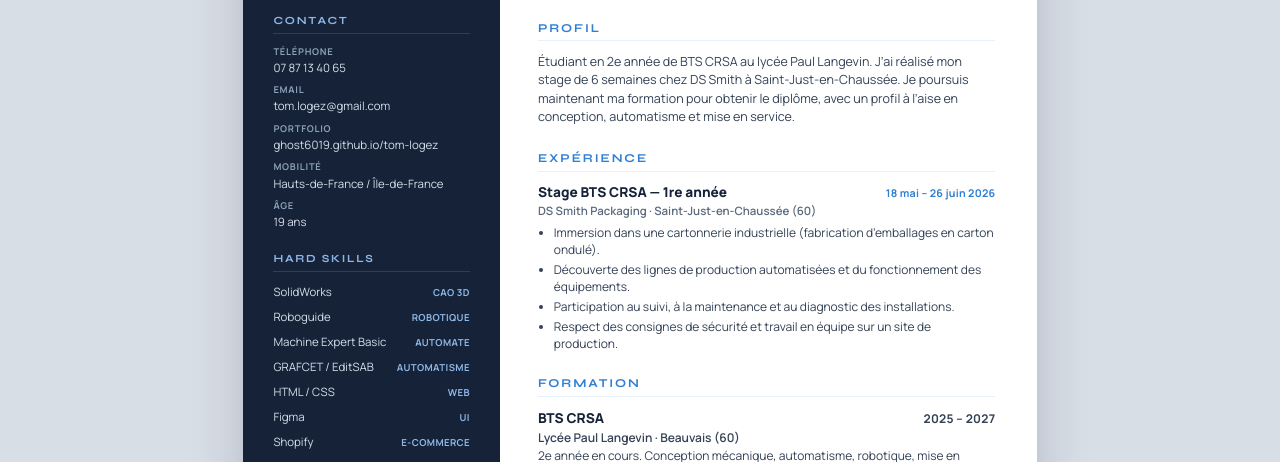
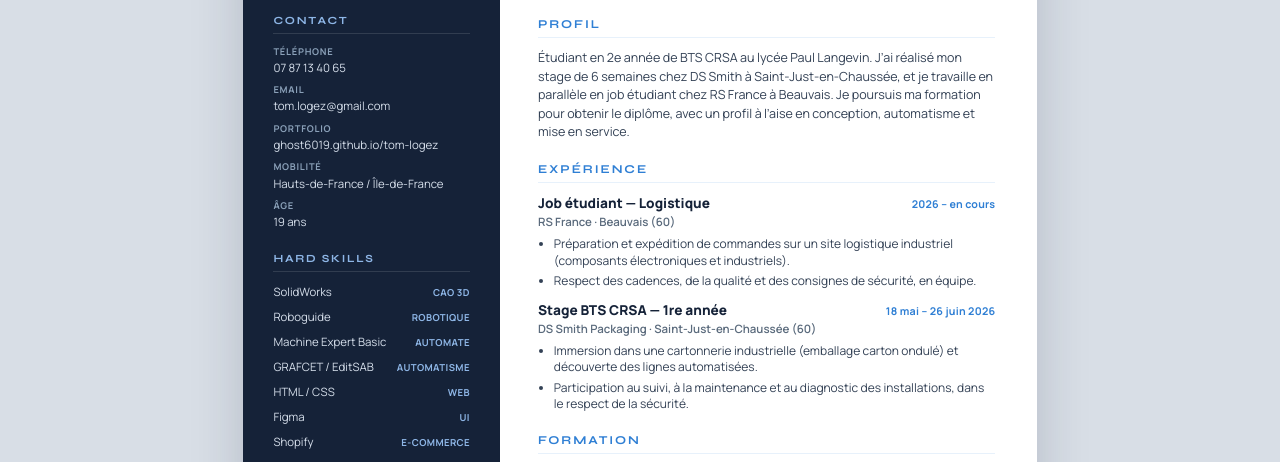
Before and after one commit to ghost6019/tom-logez, a plain HTML site: page cv.html in a window 1280 px wide. Shown: the part 262-724 px from the top of the page. Drawn offline with Linux system fonts and the light colour scheme.

Commit message:
Add student job at RS France Beauvais to the CV and portfolio.

```diff
--- a/css/cv.css
+++ b/css/cv.css
@@ -222,7 +222,7 @@ body {
 }
 
 section {
-  margin-top: 6.4mm;
+  margin-top: 5.4mm;
 }
 
 section h2 {
@@ -245,7 +245,7 @@ section h2 {
 .job,
 .edu,
 .project {
-  margin-bottom: 3.6mm;
+  margin-bottom: 3mm;
 }
 
 .job:last-child,
--- a/cv.html
+++ b/cv.html
@@ -100,8 +100,8 @@
         <h2>Profil</h2>
         <p class="profile">
           Étudiant en 2e année de BTS CRSA au lycée Paul Langevin. J’ai réalisé mon stage de 6 semaines
-          chez DS Smith à Saint-Just-en-Chaussée. Je poursuis maintenant ma formation pour obtenir le diplôme,
-          avec un profil à l’aise en conception, automatisme et mise en service.
+          chez DS Smith à Saint-Just-en-Chaussée, et je travaille en parallèle en job étudiant chez RS France à Beauvais.
+          Je poursuis ma formation pour obtenir le diplôme, avec un profil à l’aise en conception, automatisme et mise en service.
         </p>
       </section>
 
@@ -109,15 +109,24 @@
         <h2>Expérience</h2>
         <article class="job">
           <div class="row">
+            <h3>Job étudiant — Logistique</h3>
+            <p class="when">2026 – en cours</p>
+          </div>
+          <p class="where">RS France · Beauvais (60)</p>
+          <ul>
+            <li>Préparation et expédition de commandes sur un site logistique industriel (composants électroniques et industriels).</li>
+            <li>Respect des cadences, de la qualité et des consignes de sécurité, en équipe.</li>
+          </ul>
+        </article>
+        <article class="job">
+          <div class="row">
             <h3>Stage BTS CRSA — 1re année</h3>
             <p class="when">18 mai – 26 juin 2026</p>
           </div>
           <p class="where">DS Smith Packaging · Saint-Just-en-Chaussée (60)</p>
           <ul>
-            <li>Immersion dans une cartonnerie industrielle (fabrication d’emballages en carton ondulé).</li>
-            <li>Découverte des lignes de production automatisées et du fonctionnement des équipements.</li>
-            <li>Participation au suivi, à la maintenance et au diagnostic des installations.</li>
-            <li>Respect des consignes de sécurité et travail en équipe sur un site de production.</li>
+            <li>Immersion dans une cartonnerie industrielle (emballage carton ondulé) et découverte des lignes automatisées.</li>
+            <li>Participation au suivi, à la maintenance et au diagnostic des installations, dans le respect de la sécurité.</li>
           </ul>
         </article>
       </section>
```
Also changed, not shown: index.html (+24 -3 lines), 1 other file.
